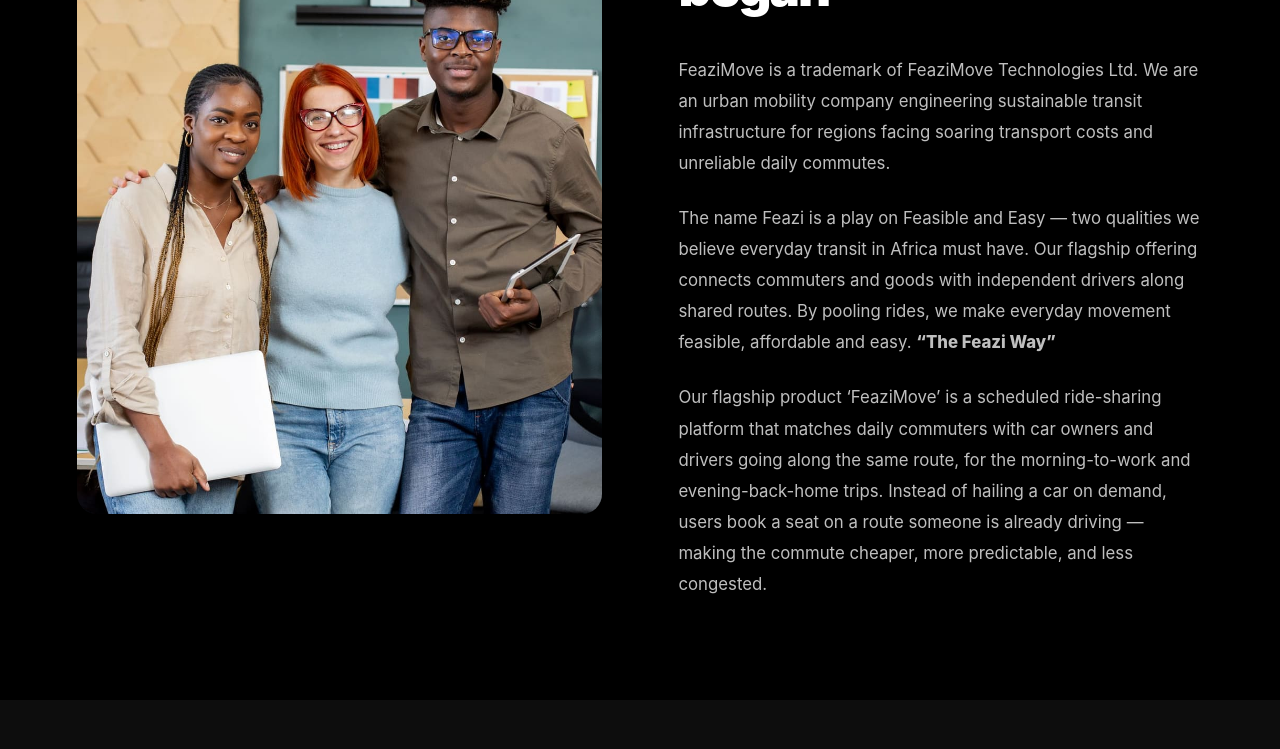
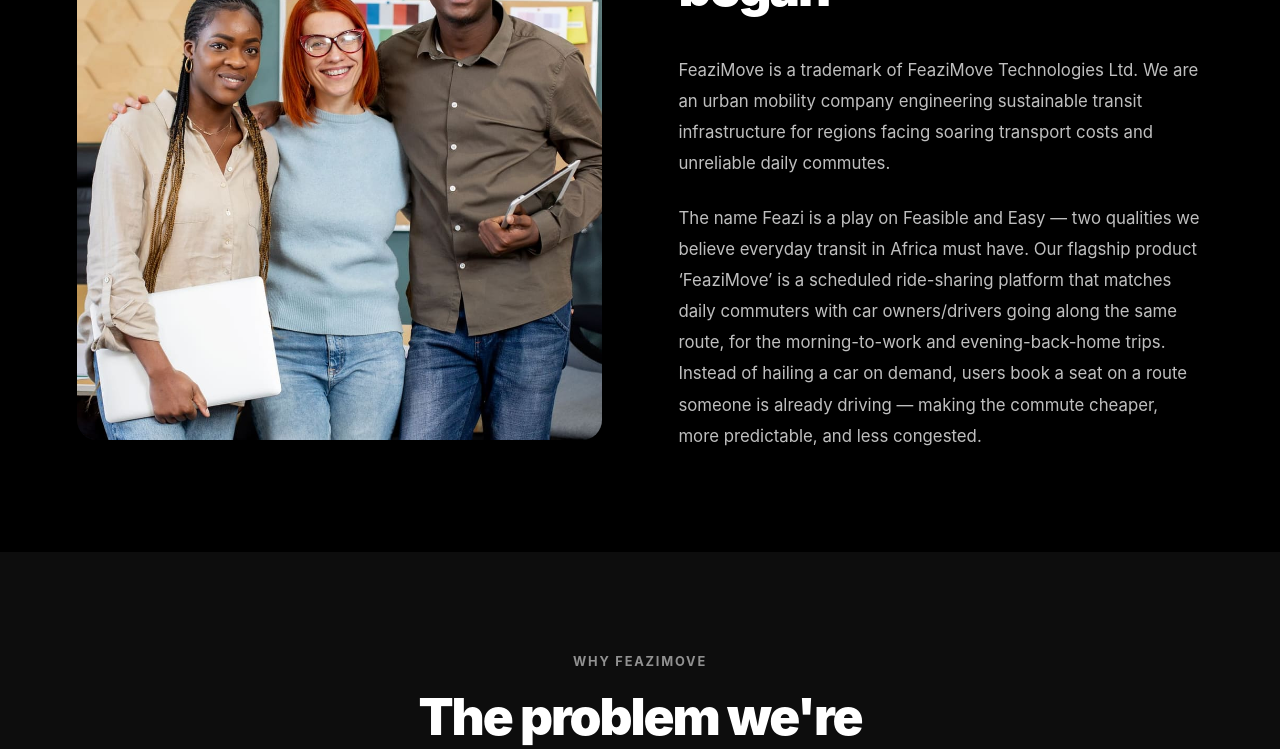
Before and after one commit to busayo524/feazimove, a React (Vite) app: page /about in a window 1280 px wide. Shown: the part 551-1300 px from the top of the page. Built offline with nearby package versions, Linux system fonts and the light colour scheme; no server answers.

Commit message:
copy: About page — merge origin paragraphs into one, drop The Feazi Way line (v1.1.27)

```diff
--- a/public/client-package.json
+++ b/public/client-package.json
@@ -1,6 +1,6 @@
 {
   "name": "feazimove",
-  "version": "1.1.26",
+  "version": "1.1.27",
   "homepage": "index.html",
   "login_redirect": "index.html",
   "404": "404.html"
--- a/src/pages/landing/AboutPage.jsx
+++ b/src/pages/landing/AboutPage.jsx
@@ -82,11 +82,7 @@ export default function AboutPage() {
                 FeaziMove is a trademark of FeaziMove Technologies Ltd. We are an urban mobility company engineering sustainable transit infrastructure for regions facing soaring transport costs and unreliable daily commutes.
               </p>
               <p style={{ fontSize: '1.05rem', color: C.textMid, lineHeight: 1.85 }}>
-                The name Feazi is a play on Feasible and Easy — two qualities we believe everyday transit in Africa must have. Our flagship offering connects commuters and goods with independent drivers along shared routes. By pooling rides, we make everyday movement feasible, affordable and easy.{' '}
-                <span style={{ fontWeight: 800 }}>&ldquo;The Feazi Way&rdquo;</span>
-              </p>
-              <p style={{ fontSize: '1.05rem', color: C.textMid, lineHeight: 1.85 }}>
-                Our flagship product &lsquo;FeaziMove&rsquo; is a scheduled ride-sharing platform that matches daily commuters with car owners and drivers going along the same route, for the morning-to-work and evening-back-home trips. Instead of hailing a car on demand, users book a seat on a route someone is already driving — making the commute cheaper, more predictable, and less congested.
+                The name Feazi is a play on Feasible and Easy — two qualities we believe everyday transit in Africa must have. Our flagship product &lsquo;FeaziMove&rsquo; is a scheduled ride-sharing platform that matches daily commuters with car owners/drivers going along the same route, for the morning-to-work and evening-back-home trips. Instead of hailing a car on demand, users book a seat on a route someone is already driving — making the commute cheaper, more predictable, and less congested.
               </p>
             </div>
           </div>
```
